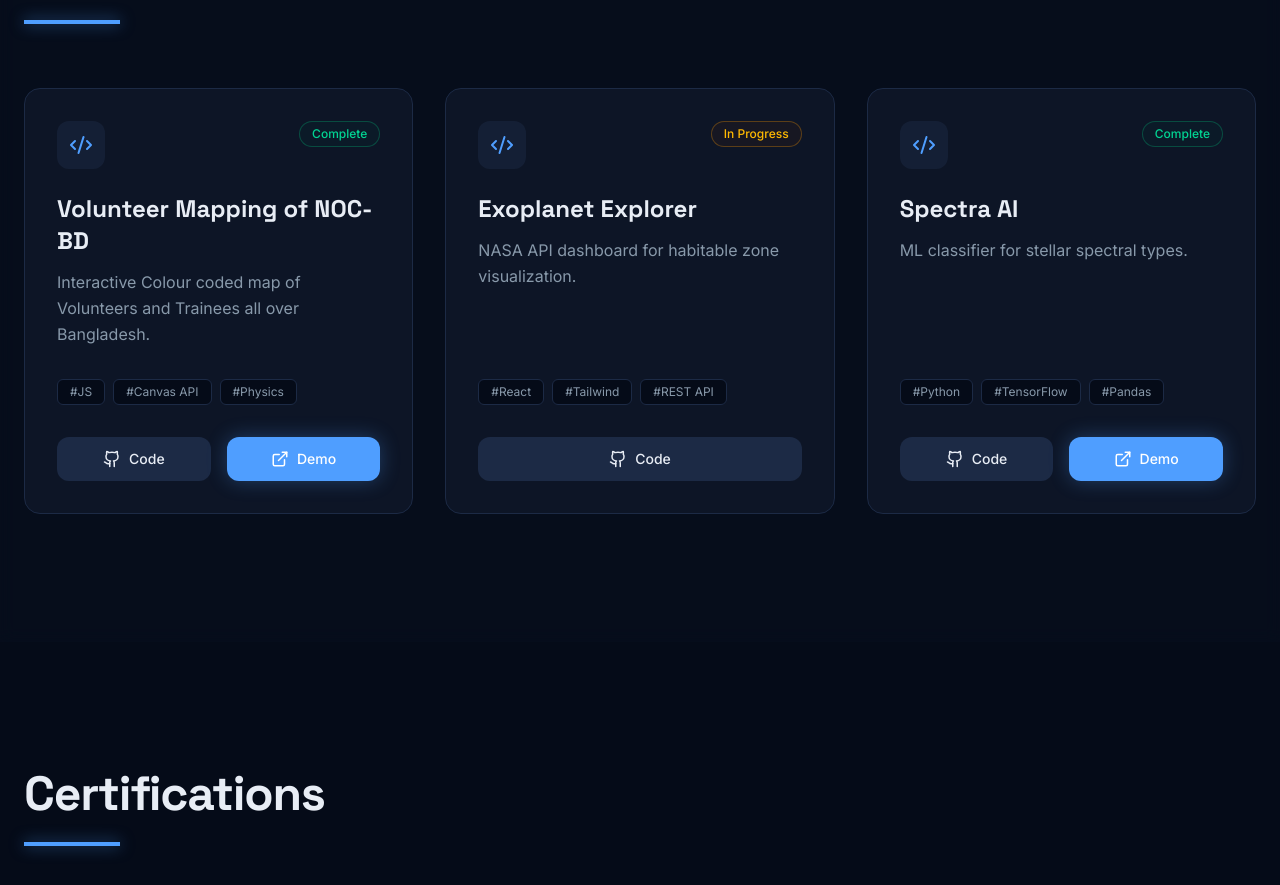
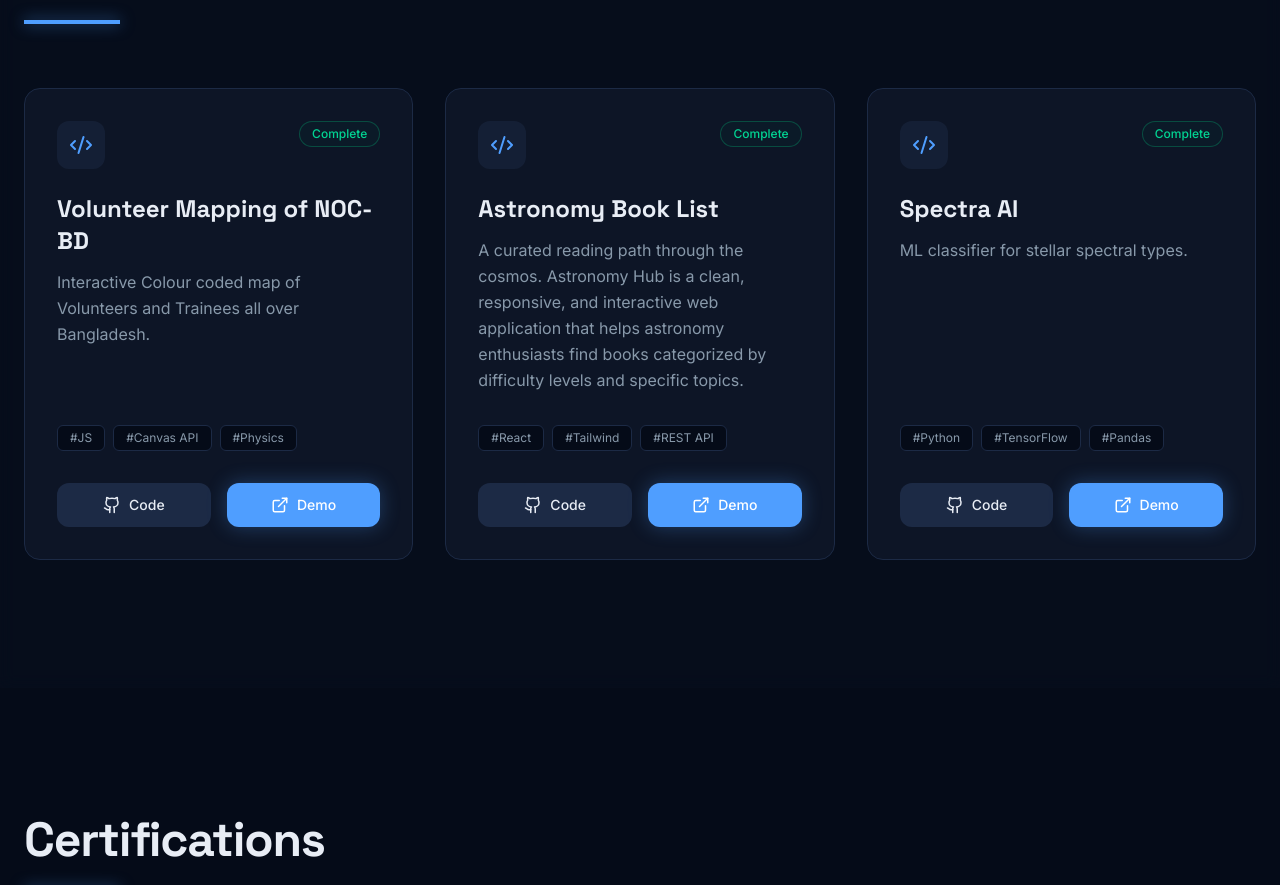
Before and after one commit to AL1N3WAJ/portfolio, a React (Vite) app: page / in a window 1280 px wide. Shown: the part 3820-4705 px from the top of the page. Built offline with nearby package versions, Linux system fonts and the light colour scheme.

Commit message:
Change project details for Astronomy Book List
Updated project details for Exoplanet Explorer to Astronomy Book List, including title, description, status, and demo link.

```diff
--- a/src/data.js
+++ b/src/data.js
@@ -93,12 +93,12 @@ export const PROJECTS = [
   },
   {
     id: 2,
-    title: "Exoplanet Explorer",
-    desc: "NASA API dashboard for habitable zone visualization.",
+    title: "Astronomy Book List",
+    desc: "A curated reading path through the cosmos. Astronomy Hub is a clean, responsive, and interactive web application that helps astronomy enthusiasts find books categorized by difficulty levels and specific topics.",
     tags: ["React", "Tailwind", "REST API"],
-    status: "In Progress",
+    status: "Complete",
     github: "#",
-    demo: null,
+    demo: "al1n3waj.github.io/Astronomy-Books",
   },
   {
     id: 3,
```
